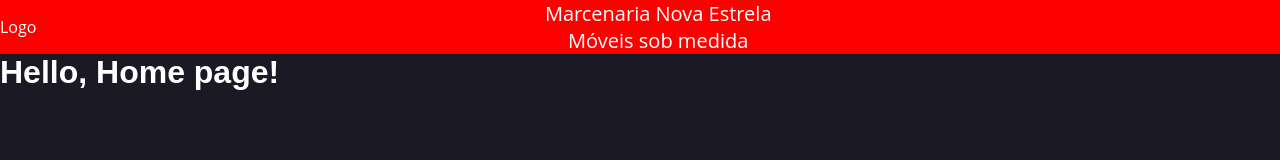
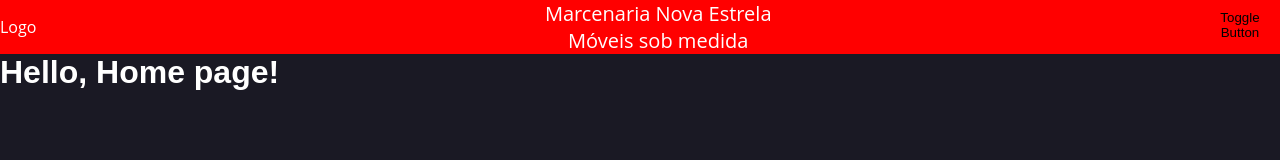
Before and after one commit to DiogoKaster/marcenaria-app, a Next.js app: page / in a window 1280 px wide. Shown: the top 160 px of the page. Built offline with nearby package versions, Linux system fonts and the light colour scheme.

Commit message:
feat: add sidebar animations and base scss

```diff
--- a/next.config.js
+++ b/next.config.js
@@ -1,4 +1,5 @@
+/* eslint-disable semi */
 /** @type {import('next').NextConfig} */
-const nextConfig = {}
+const nextConfig = {};
 
-module.exports = nextConfig
+module.exports = nextConfig;
--- a/src/app/page.tsx
+++ b/src/app/page.tsx
@@ -1,3 +1,3 @@
 export default function Page() {
-  return <h1>Hello, Home page!</h1>;
+	return <h1>Hello, Home page!</h1>
 }
--- a/src/components/NavBar/NavBar.tsx
+++ b/src/components/NavBar/NavBar.tsx
@@ -1,6 +1,6 @@
-import classes from "./NavBar.module.scss"
-import Link from "next/link"
-import Logo from "@/components/Logo/Logo"
+import classes from './NavBar.module.scss'
+import Logo from '@/components/Logo/Logo'
+import Sidebar from './components/Sidebar'
 
 export default function NavBar() {
 	return <nav className={classes.navbar_container}>
@@ -12,6 +12,7 @@ export default function NavBar() {
 			<p>Móveis sob medida</p>
 		</div>
 		<div>
+			<Sidebar />
 		</div>
 	</nav>
 }
--- /dev/null
+++ b/src/components/NavBar/components/Navigation.module.scss
@@ -0,0 +1,34 @@
+.inner_nav {
+    position: absolute;
+    top: 0;
+    left: 0;
+    bottom: 0;
+    width: 100%;
+    background-color: #fff;
+
+    ul {
+        padding: 0;
+        position: relative;
+        top: 100px;
+
+        li {
+            list-style-type: none;
+            cursor: pointer;
+            line-height: 3;
+            padding-left: 50px;
+
+            a {
+                font-size: 2rem;
+                text-decoration: none;
+                color: #000;
+                transition: .4s all ease-in-out;
+            }
+        }
+
+        li:hover {
+            a {
+                color:gray
+            }
+        }
+    }
+}
--- /dev/null
+++ b/src/components/NavBar/components/Navigation.tsx
@@ -0,0 +1,15 @@
+import { motion } from 'framer-motion'
+import Link from 'next/link'
+import classes from './Navigation.module.scss'
+
+export default function Navigation() {
+	return (
+		<motion.div className={classes.inner_nav}>
+			<ul>
+				<li>
+					<Link href="/">Home</Link>
+				</li>
+			</ul>
+		</motion.div>
+	)
+}
--- /dev/null
+++ b/src/components/NavBar/components/Sidebar.module.scss
@@ -0,0 +1,27 @@
+.sidebar_container {
+    position: fixed;
+    text-align: left;
+    right: 0;
+    top: 0;
+    bottom: 0;
+    width: 300px;
+    z-index: 100;
+    box-shadow: 21px 2px 48px -1px rgba(0, 0, 0, 0.09);
+}
+
+.toggle {
+    background-color: transparent;
+    cursor: pointer;
+    z-index: 101;
+    position: fixed;
+    outline: 0;
+    border: none;
+    user-select: none;
+    -webkit-user-select: none;
+    -moz-user-select: none;
+    -ms-user-select: none;
+    right: 15px;
+    width: 50px;
+    height: 50px;
+    border-radius: 50%;
+}
--- /dev/null
+++ b/src/components/NavBar/components/Sidebar.tsx
@@ -0,0 +1,37 @@
+'use client'
+
+import { motion } from 'framer-motion'
+import { useState } from 'react'
+import classes from './Sidebar.module.scss'
+import Navigation from './Navigation'
+
+const variants = {
+	open: { opacity: 1, x: 0 },
+	closed: { opacity: 0, x: '+100%' },
+}
+
+export default function Sidebar() {
+	const [show, setShow] = useState(false)
+
+	return (
+		<>
+			<motion.div
+				className={classes.sidebar_container}
+				initial={{ opacity: 0 }}
+				animate={show ? 'open' : 'closed'}
+				variants={variants}
+				transition={{ duration: 0.5 }}
+			>
+				<Navigation />
+			</motion.div>
+			<motion.button
+				className={classes.toggle}
+				onClick={() => setShow((show) => !show)}
+				whileHover={{ scale: 1.1 }}
+				whileTap={{ scale: 0.9 }}
+			>
+				Toggle Button
+			</motion.button>
+		</>
+	)
+}
```
Also changed, not shown: package.json (+7 -1 lines), src/app/layout.tsx (+4 -4 lines), .eslintrc.json, src/components/Footer/Footer.tsx (added), 1 other file (tests, documents, lock files or other folders). Lines whose indentation alone changed are shown as unchanged.
